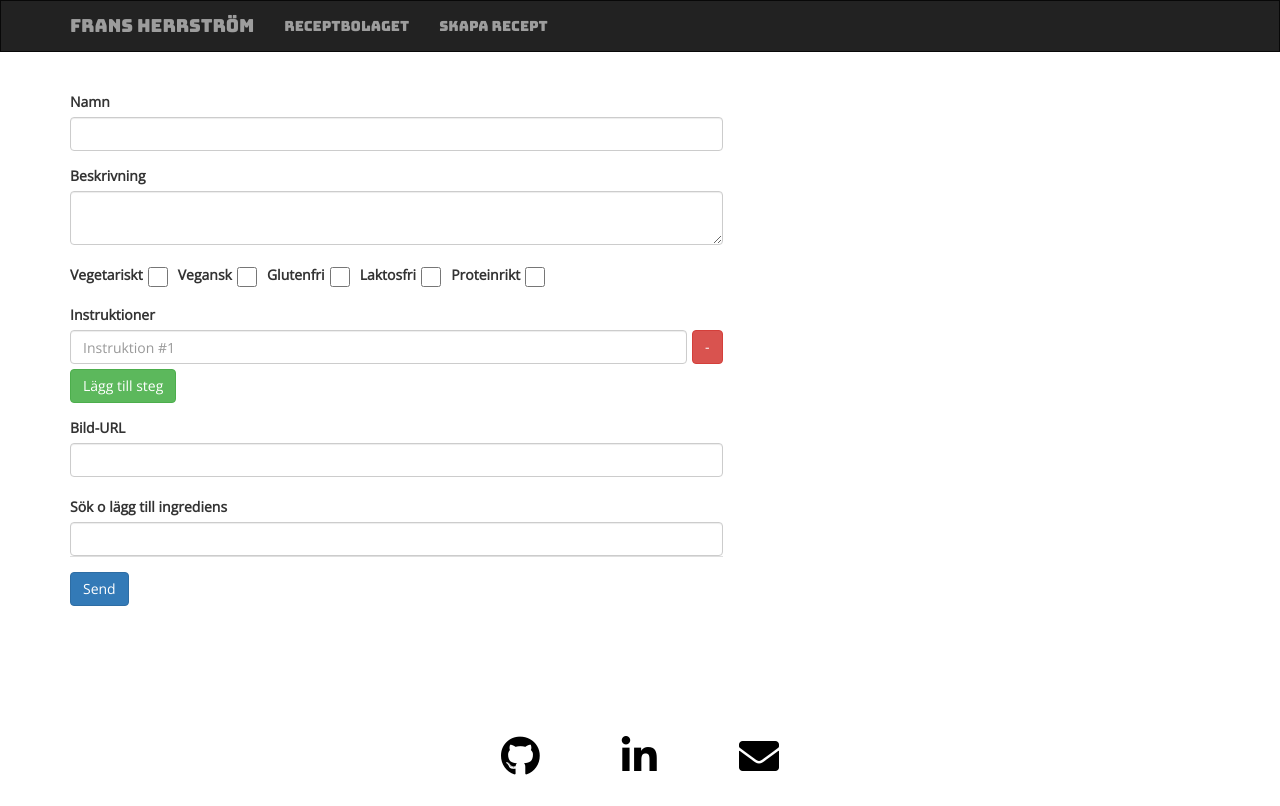
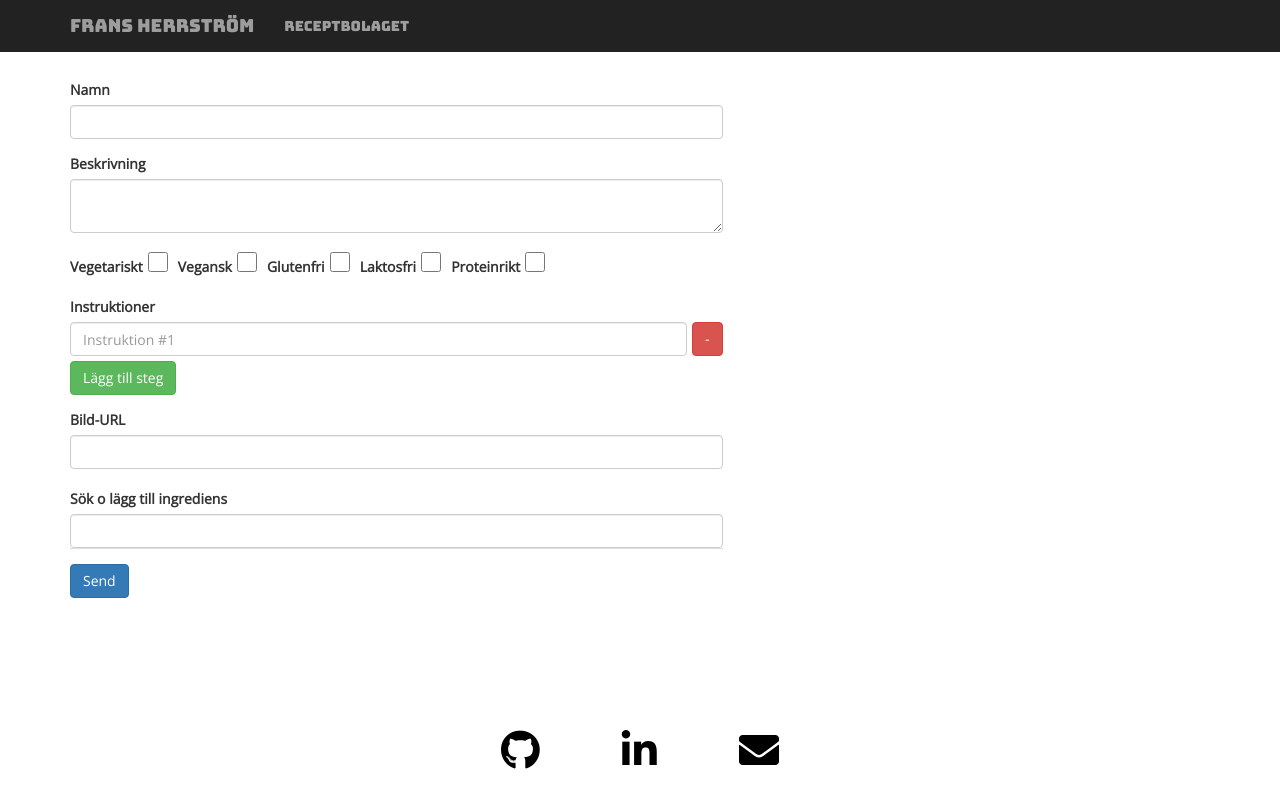
Before and after one commit to fransstrom/recept, a React (Create React App) app in the folder receptbolaget-front/: page /recept/nytt in a window 1280 px wide. Built offline with nearby package versions, Linux system fonts and the light colour scheme; a web font is replaced by a local one; what react-stack-grid would draw is missing.

Commit message:
regexp for fetching recipes

```diff
--- a/receptbolaget-front/src/App.js
+++ b/receptbolaget-front/src/App.js
@@ -6,9 +6,11 @@ import reducers from "./reducers";
 import Recipes from "./components/Recipes";
 import ReduxPromise from "redux-promise";
 import RecipeView from "./components/RecipeView";
-import RecipeForm2 from "./components/RecipeForm2";
+import RecipeForm from "./components/RecipeForm";
 import Navbar from "./components/Navbar";
 import LandingPage from "./components/LandingPage";
+import CreateRecipe from "./components/CreateRecipeView";
+
 const createStoreWithMiddleWare = applyMiddleware(ReduxPromise)(createStore);
 const App = () => {
   return (
@@ -18,7 +20,7 @@ const App = () => {
           <Navbar />
 
           <Switch>
-            <Route path="/recept/nytt" component={RecipeForm2} />
+            <Route path="/recept/nytt" component={CreateRecipe} />
             <Route path="/recept/:id" component={RecipeView} />
 
             <Route path="/recept" component={Recipes} />
--- /dev/null
+++ b/receptbolaget-front/src/components/CreateRecipeView.js
@@ -0,0 +1,15 @@
+import React, { Component } from "react";
+import RecipeForm from "./RecipeForm";
+import Footer from "./Footer";
+export default class CreateRecipeView extends Component {
+  render() {
+    return (
+      <div className="component_wrapper">
+        <div className="container">
+          <RecipeForm />
+        </div>
+        <Footer className="default_footer" />
+      </div>
+    );
+  }
+}
--- a/receptbolaget-front/src/components/IngredientList.js
+++ b/receptbolaget-front/src/components/IngredientList.js
@@ -1,7 +1,6 @@
-import React from 'react';
+import React from "react";
 
 const IngredientList = ({ ingredients, portions }) => (
-
   <div>
     <h4>Ingredienser</h4>
     <ul>
@@ -10,10 +9,11 @@ const IngredientList = ({ ingredients, portions }) => (
           <li key={ingredients.Nummer}>
             {ingredients.quantity ? (
               <div>
-                {ingredients.quantity*portions+' '}
-
+                {ingredients.quantity * portions + " "}
                 {ingredients.measure} {ingredients.Namn}
-                {ingredients.measure === 'g' ? '' : (' (ca '+ingredients.amount*portions)+' gram)'}
+                {ingredients.measure === "g" || ingredients.measure === "kg"
+                  ? ""
+                  : " (ca " + ingredients.amount * portions + " gram)"}
               </div>
             ) : (
               <div>{ingredients.Namn}</div>
--- a/receptbolaget-front/src/components/Navbar.js
+++ b/receptbolaget-front/src/components/Navbar.js
@@ -4,7 +4,7 @@ import { Link } from "react-router-dom";
 export default class Navbar extends Component {
   render() {
     return (
-      <nav className="navbar navbar-inverse">
+      <nav className="navbar navbar-inverse noselect">
         <div className="container">
           <div className="navbar-header">
             <button
@@ -22,11 +22,26 @@ export default class Navbar extends Component {
           </div>
           <div className="collapse navbar-collapse" id="myNavbar">
             <ul className="nav navbar-nav">
-              <li>
-                <Link to="/recept">Receptbolaget</Link>
-              </li>
-              <li>
-                <Link to="/recept/nytt">Skapa recept</Link>
+              <li className="nav-item dropdown">
+                <a
+                  className="nav-link dropdown-toggle"
+                  id="navbarDropdown"
+                  role="button"
+                  data-toggle="dropdown"
+                  aria-haspopup="true"
+                  aria-expanded="false">
+                  Receptbolaget
+                </a>
+                <div className="dropdown-menu" aria-labelledby="navbarDropdown">
+                  <ul className="nav navbar-nav">
+                    <li>
+                      <Link to="/recept">Se recept</Link>
+                    </li>
+                    <li>
+                      <Link to="/recept/nytt">Skapa recept</Link>
+                    </li>
+                  </ul>
+                </div>
               </li>
             </ul>
             {/* <ul className="nav navbar-nav navbar-right">
--- a/receptbolaget-front/src/components/RecipeForm2.js
+++ b/receptbolaget-front/src/components/RecipeForm.js
@@ -3,9 +3,8 @@ import { connect } from "react-redux";
 import { fetchIngredients } from "../actions";
 import _ from "lodash";
 import RecipeFormPreview from "./RecipeFormPreview";
-import Footer from "./Footer";
 
-class RecipeForm2 extends Component {
+class RecipeForm extends Component {
   constructor() {
     super();
     this.state = {
@@ -44,7 +43,7 @@ class RecipeForm2 extends Component {
   }
   ingredientSearch = _.debounce(e => {
     this.handleIngredientsSearch(e);
-  }, 200);
+  }, 1100);
 
   addIngredient(e) {
     var recipe = this.state.recipe;
@@ -265,8 +264,6 @@ class RecipeForm2 extends Component {
     );
 
     return (
-      <div className="component_wrapper">
-        <div className="container">
       <div className="row">
         <form onSubmit={this.postRecipe}>
           <div className="col-sm-12 col-md-7 col-lg-7">
@@ -295,8 +292,9 @@ class RecipeForm2 extends Component {
               />
             </div>
 
-                <div className="form-group category-group">
-                  <div className="form-check ">
+            <div className="form-group category-group container">
+              <div className="row">
+                <div className="form-check col">
                   <label className="form-check-label">Vegetariskt </label>
                   <input
                     onChange={this.onCheckChange}
@@ -307,7 +305,7 @@ class RecipeForm2 extends Component {
                   />
                 </div>
 
-                  <div className="form-check ">
+                <div className="form-check col">
                   <label className="form-check-label">Vegansk </label>
                   <input
                     onChange={this.onCheckChange}
@@ -317,7 +315,7 @@ class RecipeForm2 extends Component {
                     value="vegansk"
                   />
                 </div>
-                  <div className="form-check">
+                <div className="form-check col">
                   <label className="form-check-label">Glutenfri </label>
                   <input
                     onChange={this.onCheckChange}
@@ -327,7 +325,7 @@ class RecipeForm2 extends Component {
                     value="glutenfri"
                   />
                 </div>
-                  <div className="form-check">
+                <div className="form-check col">
                   <label className="form-check-label">Laktosfri </label>
                   <input
                     onChange={this.onCheckChange}
@@ -337,7 +335,7 @@ class RecipeForm2 extends Component {
                     value="laktosfri"
                   />
                 </div>
-                  <div className="form-check">
+                <div className="form-check col">
                   <label className="form-check-label">Proteinrikt</label>
                   <input
                     onChange={this.onCheckChange}
@@ -346,6 +344,7 @@ class RecipeForm2 extends Component {
                     id="inlineCheckbox3"
                     value="proteinrikt"
                   />
+                </div>
               </div>
             </div>
 
@@ -384,9 +383,7 @@ class RecipeForm2 extends Component {
                 ""
               )}
 
-                  <ul className="list-group list-group-flush">
-                    {ingredientsList}
-                  </ul>
+              <ul className="list-group list-group-flush">{ingredientsList}</ul>
             </div>
             <div className="form-group">
               <label htmlFor="ingredientSearch">
@@ -428,9 +425,6 @@ class RecipeForm2 extends Component {
           <RecipeFormPreview props={this.state.recipe} />
         </div>
       </div>
-        </div>
-        <Footer className="default_footer" />
-      </div>
     );
   }
 }
@@ -440,9 +434,9 @@ function mapStateToProps(state) {
     ingredients: state.ingredients
   };
 }
-RecipeForm2 = connect(
+RecipeForm = connect(
   mapStateToProps,
   { fetchIngredients }
-)(RecipeForm2);
+)(RecipeForm);
 
-export default RecipeForm2;
+export default RecipeForm;
--- /dev/null
+++ b/receptbolaget-front/src/components/RecipeSearchBar.js
@@ -0,0 +1,22 @@
+import React, { Component } from "react";
+
+export default class RecipeSearchBar extends Component {
+  constructor(props) {
+    super(props);
+    this.state = {};
+  }
+
+  render() {
+    return (
+      <div id="recipe_search_bar">
+        <input
+          onChange={e => this.props.inputHandle(e.target.value)}
+          className="form-control mr-sm-2"
+          type="search"
+          placeholder="Search"
+          aria-label="Search"
+        />
+      </div>
+    );
+  }
+}
--- a/receptbolaget-front/src/components/RecipeView.js
+++ b/receptbolaget-front/src/components/RecipeView.js
@@ -6,6 +6,7 @@ import RecipeNutrients from "./RecipeNutrients";
 import InstructionList from "./InstructionList";
 import IngredientList from "./IngredientList";
 import _ from "lodash";
+import Footer from "./Footer";
 class RecipeView extends Component {
   constructor(props) {
     super(props);
@@ -36,6 +37,7 @@ class RecipeView extends Component {
     // }
 
     return (
+      <div className="component_wrapper">
         <div className="container">
           <h2>{recipe.label}</h2>
           <p>{recipe.description}</p>
@@ -76,6 +78,8 @@ class RecipeView extends Component {
             Tillbaka
           </Link>
         </div>
+        <Footer className="default_footer" />
+      </div>
     );
   }
 }
--- a/receptbolaget-front/src/index.css
+++ b/receptbolaget-front/src/index.css
@@ -17,12 +17,18 @@ body {
 }
 
 .component_wrapper {
-  margin-top: 40px;
+  margin-top: 80px;
 }
 
 .navbar {
   margin-bottom: 0;
   border-radius: 0px;
+  position: fixed;
+  min-height: 50px;
+  margin-bottom: 20px;
+  border: 1px solid transparent;
+  width: 100%;
+  z-index: 900;
 }
 
 .navbar-header > a.navbar-brand:hover {
@@ -51,14 +57,13 @@ nav .navbar-nav li a {
   overflow: hidden;
   display: block;
   position: relative;
-  padding-bottom: 200px; /* height of your footer */
+  padding-bottom: 140px; /* height of your footer */
 }
 
 #landing_container h1 {
   font-family: "Slackey", cursive;
   font-size: 50px;
-  color: #ff00e9;
-  z-index: -1;
+  color: #ff72f3;
 }
 
 code {
@@ -110,7 +115,6 @@ code {
 }
 
 .category-group {
-  display: flex;
 }
 
 .category-group label {
@@ -120,17 +124,13 @@ code {
 
 .category-group .form-check {
   margin-right: 10px;
+  margin-right: 10px;
+  display: inline-block;
 }
 
 .category-group input {
   width: 20px;
   height: 20px;
-}
-
-.category-group .form-check {
-  margin-right: 10px;
-  display: flex;
-  align-items: center;
 }
 
 .recipeViewImg {
@@ -187,9 +187,29 @@ code {
 #auto_complete_div {
   background-clip: border-box;
   border: solid rgba(0, 0, 0, 0.125);
-  border-width: 0 0 1px 1px;
+  border-width: 0 1px 1px 1px;
   max-height: 300px;
   overflow-y: scroll;
+}
+
+.card-title::first-letter {
+  text-transform: uppercase;
+}
+.card-text::first-letter {
+  text-transform: uppercase;
+}
+.categories_recipe_card::first-letter {
+  text-transform: uppercase;
+}
+
+.noselect {
+  -webkit-touch-callout: none; /* iOS Safari */
+  -webkit-user-select: none; /* Safari */
+  -khtml-user-select: none; /* Konqueror HTML */
+  -moz-user-select: none; /* Firefox */
+  -ms-user-select: none; /* Internet Explorer/Edge */
+  user-select: none; /* Non-prefixed version, currently
+                                  supported by Chrome and Opera */
 }
 
 /* FOOTER */
@@ -262,6 +282,10 @@ footer.default_footer a.icon_link:focus {
   color: #337ab7;
 }
 
+#recipe_search_bar {
+  margin-bottom: 20px;
+}
+
 /* Animations */
 /*
 .example-enter {
```
Also changed, not shown: receptbolaget-front/src/actions/index.js (+13 -12 lines), receptbolaget-front/src/components/Recipes.js (+30 -5 lines), 2 other files (tests, documents, lock files or other folders). Lines whose indentation alone changed are shown as unchanged.
